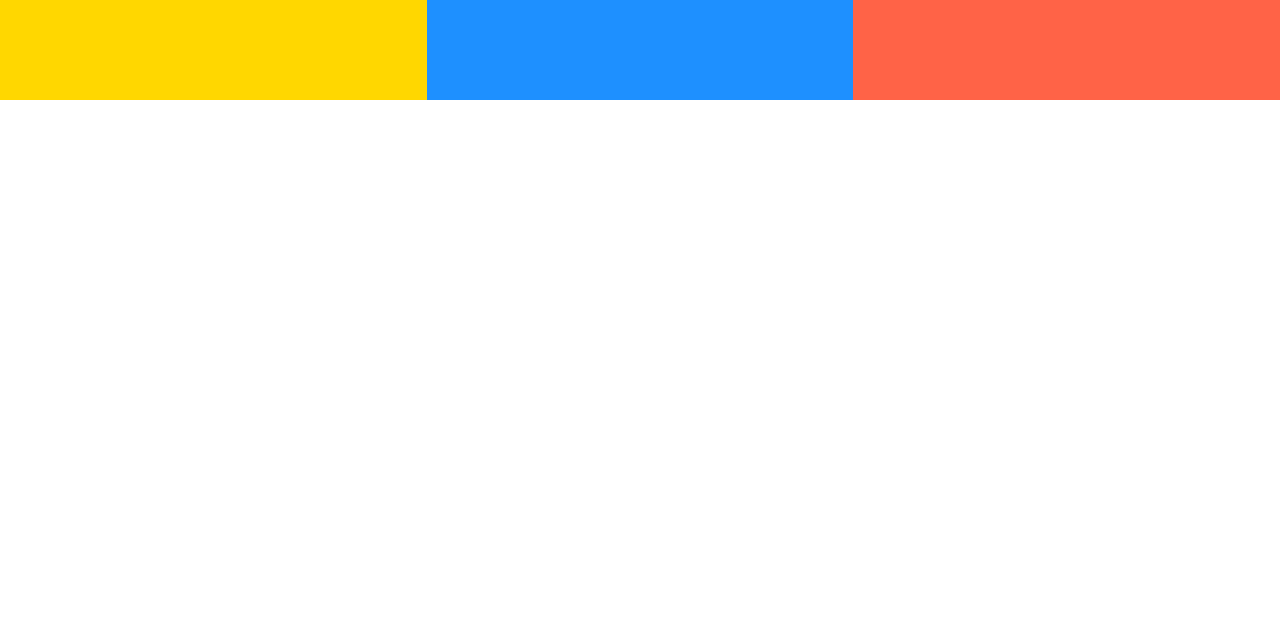
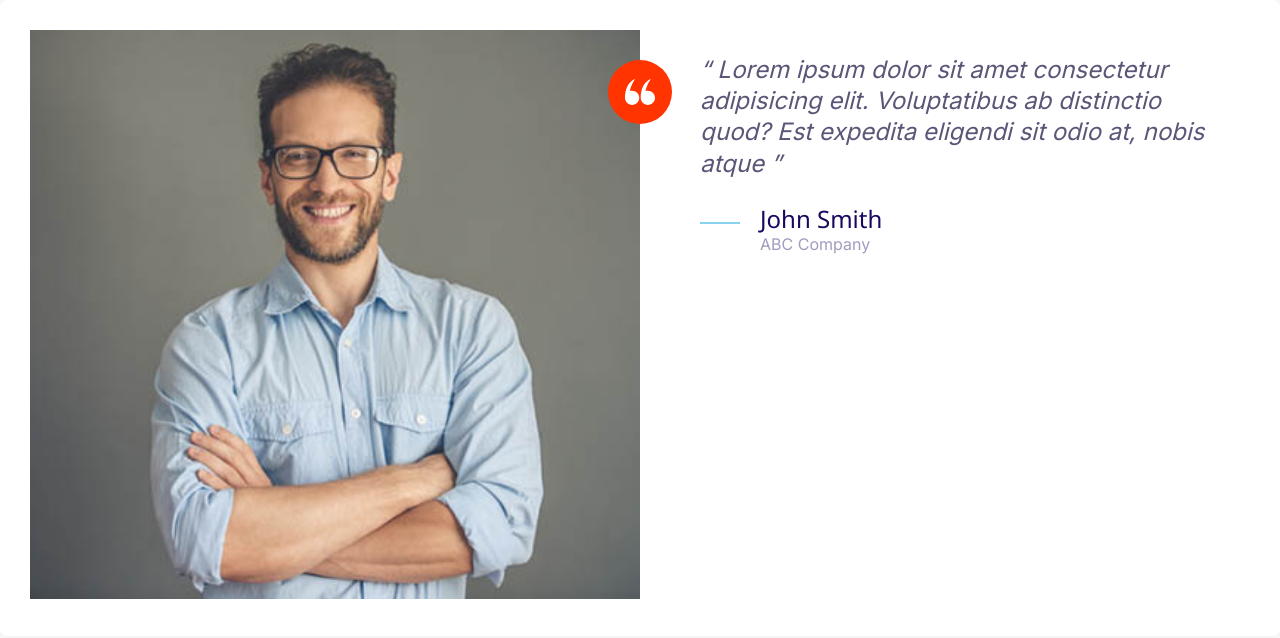
Before and after one commit to sanjaysah101/Moshify, a plain HTML site: page index.html in a window 1280 px wide. Drawn offline with Linux system fonts and the light colour scheme.

Commit message:
Build Testimonials components

```diff
--- a/css/styles.css
+++ b/css/styles.css
@@ -154,15 +154,6 @@ a {
 
 /* Icons */
 
-.icon {
-  width: 40px;
-  height: 40px;
-}
-
-.icon--primary {
-  fill: var(--color-primary);
-}
-
 .icon-container {
   width: 64px;
   height: 64px;
@@ -171,6 +162,28 @@ a {
   display: inline-flex;
   justify-content: center;
   align-items: center;
+}
+
+.icon-container--accent{
+  background-color: var(--color-accent);
+}
+
+.icon {
+  width: 40px;
+  height: 40px;
+}
+
+.icon--small{
+  width: 30px;
+  height: 30px;
+}
+
+.icon--primary {
+  fill: var(--color-primary);
+}
+
+.icon--white {
+  fill: #fff;
 }
 
 /* Buttons */
@@ -437,3 +450,32 @@ a {
     grid-template-columns: repeat(3, 1fr);
   }
 }
+
+/* Testimonials */
+.testimonial{
+  padding: 3rem;
+}
+
+.testimonial__image{
+  position: relative;
+}
+
+.testimonial__image > img{
+  width: 100%;
+}
+
+.testimonial__image > .icon-container {
+  position: absolute;
+  top: 3rem;
+  right: -32px;
+}
+
+@media screen and (min-width: 768px) {
+  .testimonial .quote,
+  .testimonial .quote__author {
+    font-size: 2.4rem;
+  }
+  .testimonial .quote{
+    margin-left: 6rem;
+  }
+}
--- a/index.html
+++ b/index.html
@@ -14,10 +14,37 @@
     <link rel="stylesheet" href="css/styles.css" />
   </head>
   <body>
-    <div class="grid  grid--1x2 grid--1x3">
-      <div style="height: 100px; background-color: gold;"></div>
-      <div style="height: 100px; background-color: dodgerblue;"></div>
-      <div style="height: 100px; background-color: tomato;"></div>
+    <div class="card testimonial">
+      <div class="grid grid--1x2">
+        <div class="testimonial__image">
+          <img src="images/testimonial.jpg" alt="A happy. smilling customer" />
+          <span class="icon-container icon-container--accent">
+            <svg class="icon--small icon--white">
+              <use xlink:href="images/sprite.svg#quotes"></use>
+            </svg>
+          </span>
+        </div>
+        <blockquote class="quote">
+          <p class="quote__text">
+            Lorem ipsum dolor sit amet consectetur adipisicing elit.
+            Voluptatibus ab distinctio quod? Est expedita eligendi sit odio at,
+            nobis atque
+          </p>
+          <footer>
+            <div class="media">
+              <div class="media__image">
+                <svg class="icon icon--primary quote__line">
+                  <use xlink:href="images/sprite.svg#line"></use>
+                </svg>
+              </div>
+              <div class="media__body">
+                <h3 class="media__title quote__author">John Smith</h3>
+                <p class="quote__organization">ABC Company</p>
+              </div>
+            </div>
+          </footer>
+        </blockquote>
+      </div>
     </div>
   </body>
 </html>
```
Also changed, not shown: components/testimonials.html (added, +31 -0 lines).
